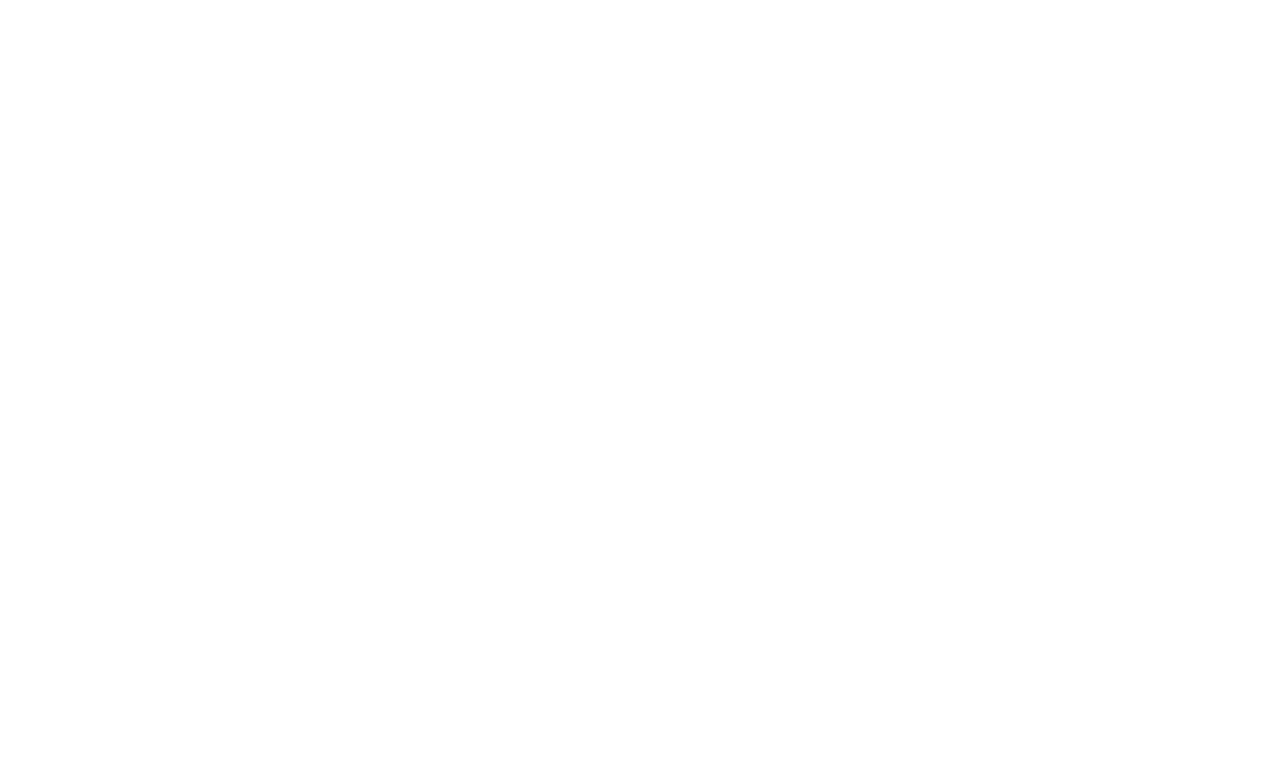
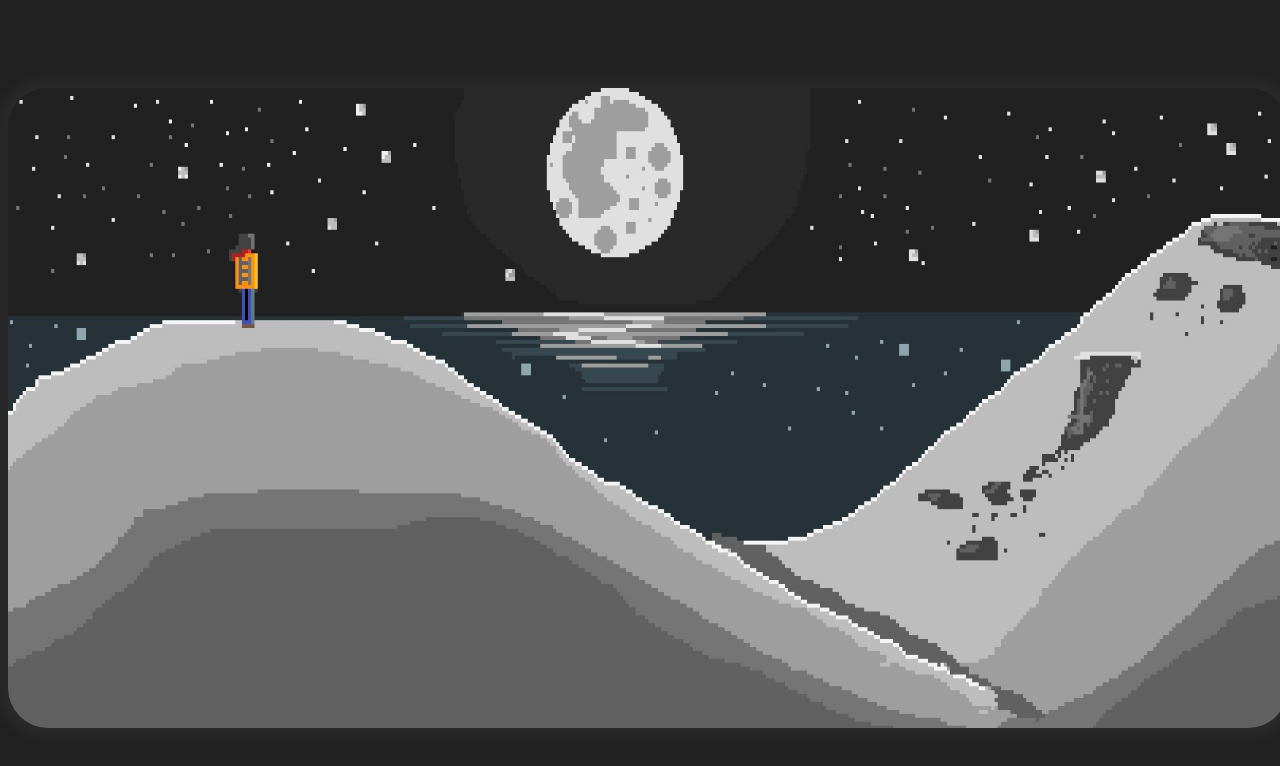
Before and after one commit to daanniill/sign-up-form, a plain HTML site: page index.html in a window 1280 px wide. Drawn offline with Linux system fonts and the light colour scheme.

Commit message:
trying to set up background image

```diff
--- a/index.html
+++ b/index.html
@@ -8,6 +8,7 @@
     <link rel="stylesheet" href="styles.css">
 </head>
 <body>
+    <img src="assets/background.jpeg">
 
 </body>
 </html>
--- a/styles.css
+++ b/styles.css
@@ -0,0 +1,21 @@
+body {
+    background-color: #212121;
+    display: flex;
+    justify-content: center;
+    align-items: center;
+    width: 100vw;
+    height: 100vh;
+    overflow: hidden;
+}
+
+img {
+    display: block; /* Convert the inline image to a block-level element */
+    box-shadow: 0 0 10px 10px #2b2a2a;
+    width: 100%;
+    min-width: 60%;
+    min-height: 60%;
+    height: 80vh;
+    margin-left: auto;
+    margin-right: auto;
+    border-radius: 40px;
+}
```
Also changed, not shown: assets/background.jpeg (added), assets/background1.jpeg (added).
